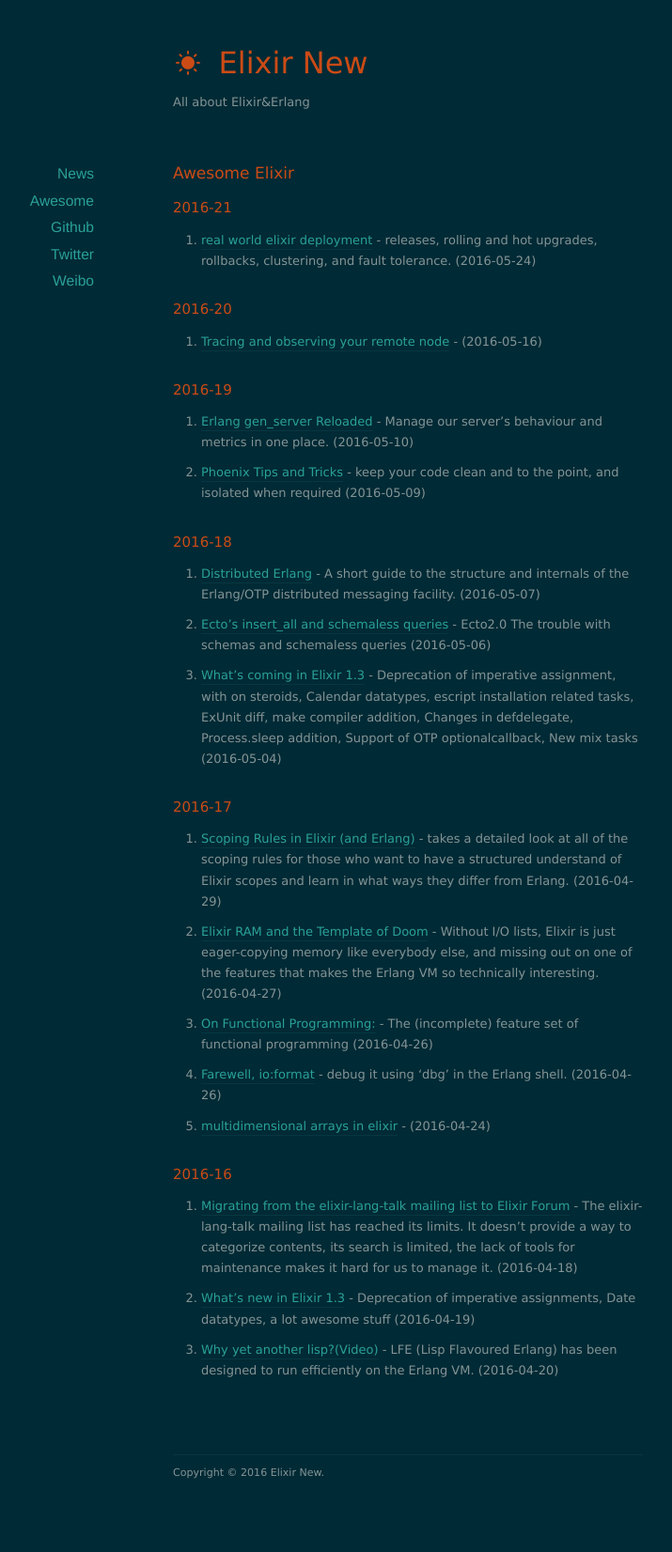
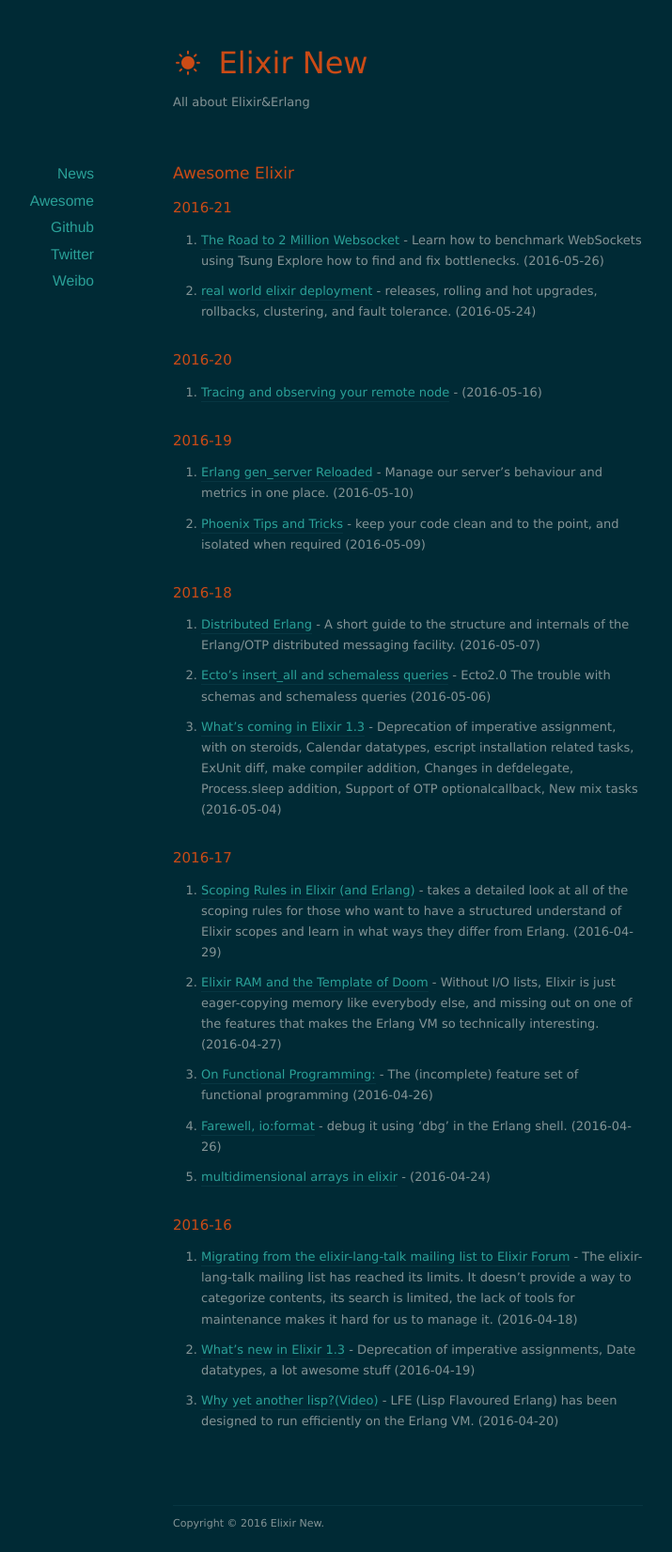
Before and after one commit to namjae/elixir-news.github.io, a Jekyll site: the page built from _posts/2016-04-09-news.markdown, in a window 1280 px wide. Shown: the whole page at 94% size, without its empty margins (206-921 px from the left). Built offline with Jekyll 4.4.1, drawn with Linux system fonts in a browser that asks for light colours; nearby versions of some CDN libraries; before the commit the page ends 1598 px from its top, so only the background shows below that.

Commit message:
2016-05-26T23:50:11+08:00

```diff
--- a/_posts/2016-04-09-news.markdown
+++ b/_posts/2016-04-09-news.markdown
@@ -6,6 +6,8 @@
 ---
 ## 2016-21
 
+* [The Road to 2 Million Websocket](http://erlangcentral.org/gary-rennie-the-road-to-2-million-websocket-connections-in-phoenix-elixirconfeu-2016/#.V0Zh4pN969t) -
+Learn how to benchmark WebSockets using Tsung Explore how to find and fix bottlenecks. (2016-05-26)
 * [real world elixir deployment](http://www.slideshare.net/petegamache/real-world-elixir-deployment) -
  releases, rolling and hot upgrades, rollbacks, clustering, and fault tolerance. (2016-05-24)
 
```
